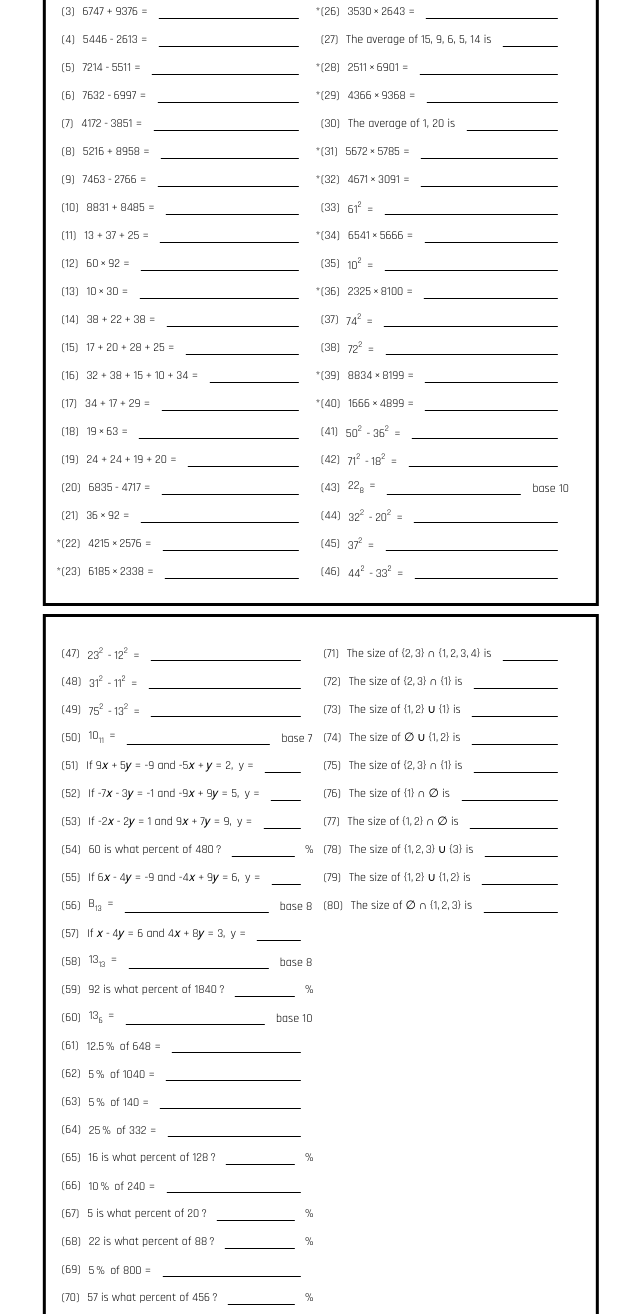
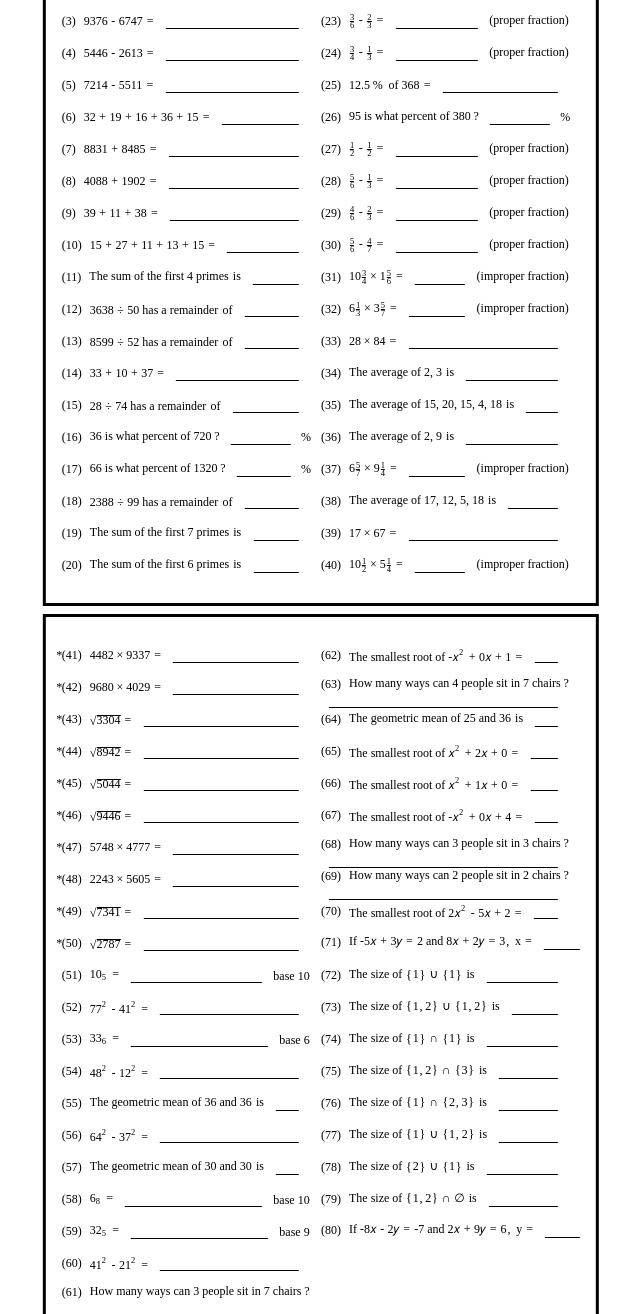
Before and after one commit to rockwillck/JamPack, a plain HTML site: page page.html in a window 1280 px wide. Shown: the part 122-1436 px from the top of the page, without its empty margins (344-984 px from the left). Drawn offline with Linux system fonts and the light colour scheme; no server answers.

Commit message:
improvements and new questions

```diff
--- a/app.js
+++ b/app.js
@@ -256,28 +256,156 @@ function gcf(a, b) {
         }
     }
 }
+
+function smallestRoot() {
+    a = Math.floor(random()*4) - 2
+    b = Math.floor(random()*4) - 2
+    c = Math.floor(random()*4) - 2
+    d = Math.floor(random()*4) - 2
+
+    // (ax + b)(cx + d) = acx^2 + (ad + bc)x + bd
+
+    a = a == 0 ? 1 : a
+    c = c == 0 ? 1 : c
+
+    return new Question(
+        `<mtext>The smallest root of&#xA0;</mtext><mn>${a*c < 0 ? "-" : ""}${Math.abs(a*c) == 1 ? "" : Math.abs(a*c)}</mn><msup><mi>x</mi><mn>2</mn></msup><mo>${a*d + b+c < 0 ? "-" : "+"}</mo><mn>${Math.abs(a*d + b*c)}</mn><mi>x</mi><mo>${b*d < 0 ? "-" : "+"}</mo><mn>${Math.abs(b*d)}</mn>`,
+        -b/a < -d/c ? reduceFraction(b, a) : reduceFraction(d, c)
+    )
+}
+
+function remainderOf() {
+    a = Math.floor(random()*10000)
+    b = Math.floor(random()*100)
+    return new Question(
+        `<mn>${a}</mn><mo>&#xf7;</mo><mn>${b}</mn><mtext>&#xA0;has a remainder</mtext>`,
+        a % b,
+        false,
+        "of"
+    )
+}
+
+function propXprop() {
+    a = Math.floor(random()*10) + 1
+    b = Math.floor(random()*5) + 1
+    c = Math.floor(random()*3) + b + 1
+    d = Math.floor(random()*10) + 1
+    e = Math.floor(random()*5) + 1
+    f = Math.floor(random()*3) + e + 1
+    return new Question(
+        `<mn>${a}</mn><mfrac><mn>${b}</mn><mn>${c}</mn></mfrac><mo>&#xd7;</mo><mn>${d}</mn><mfrac><mn>${e}</mn><mn>${f}</mn></mfrac>`,
+        reduceFraction((a*b*d*e),(c*f)),
+        false,
+        "=",
+        (a*b*d*e)/(c*f) % 1 == 0 ? "" : "(improper fraction)"
+    )
+}
+function fracMin() {
+    b = Math.floor(random()*5) + 1
+    c = Math.floor(random()*3) + b + 1
+    e = Math.floor(random()*5) + 1
+    f = Math.floor(random()*3) + e + 1
+    return new Question(
+        `<mfrac><mn>${b}</mn><mn>${c}</mn></mfrac><mo>-</mo><mfrac><mn>${e}</mn><mn>${f}</mn></mfrac>`,
+        reduceFraction(b*f - c*e, c*f),
+        false,
+        "=",
+        "(proper fraction)"
+    )
+}
 function reduceFraction(upper, lower) {
     if (upper == 0) {
         return "0"
     }
-    return `${Math.abs(upper)/gcf(Math.abs(upper), Math.abs(lower))*Math.sign(upper)/Math.sign(lower)}/${Math.abs(lower/gcf(Math.abs(upper), Math.abs(lower)))}`
-    // return `${upper}/${lower}`
+    num = Math.abs(upper)/gcf(Math.abs(upper), Math.abs(lower))*Math.sign(upper)/Math.sign(lower)
+    denom = Math.abs(lower/gcf(Math.abs(upper), Math.abs(lower)))
+    if (denom == 1) {
+        return num
+    }
+    return `${num}/${denom}`
+}
+const primes = [2, 3, 5, 7, 11, 13, 17, 19, 23, 29, 31, 37, 41, 43, 47, 53, 59, 61, 67, 71, 73, 79, 83, 89, 97]
+function prime1() {
+    num = Math.floor(random()*9) + 2
+    sum = 0
+    for (i = 0; i < num; i++) {
+        sum += primes[i]
+    }
+    return new Question(
+        `<mtext>The sum of the first&#xA0;</mtext><mn>${num}</mn><mtext>&#xA0;primes</mtext>`,
+        sum,
+        false,
+        "is"
+    )
+}
+function geomMean() {
+    twos1 = Math.floor(random()*3)
+    threes1 = Math.floor(random()*3)
+    fives1 = Math.floor(random()*Math.max(0, (3 - twos1 - threes1)))
+    sevens1 = Math.floor(random()*Math.max(0, (2 - twos1 - threes1 - fives1)))
+    twos2 = Math.floor(random()*3)
+    threes2 = Math.floor(random()*3)
+    fives2 = Math.floor(random()*Math.max(0, (3 - twos2 - threes2)))
+    sevens2 = Math.floor(random()*Math.max(0, (2 - twos2 - threes2 - fives2)))
+
+    twos2 += (twos2 + twos1) % 2 != 0 ? 1 : 0
+    threes1 += (threes2 + threes1) % 2 != 0 ? 1 : 0
+    fives2 += (fives2 + fives1) % 2 != 0 ? 1 : 0
+    sevens1 += (sevens2 + sevens1) % 2 != 0 ? 1 : 0
+
+    one = (2**twos1)*(3**threes1)*(5**fives1)*(7**sevens1)
+    two = (2**twos2)*(3**threes2)*(5**fives2)*(7**sevens2)
+    return new Question(
+        `<mtext>The geometric mean of&#xA0;</mtext><mn>${one}</mn><mtext>&#xA0;and&#xA0;</mtext><mn>${two}</mn>`,
+        Math.sqrt(one*two),
+        false,
+        "is"
+    )
+}
+
+function factorial(n) {
+    prod = 1
+    for (i = 0; i < n; i++) {
+        prod *= i + 1
+    }
+    return prod
+}
+function choose(n, k) {
+    return factorial(n)/(factorial(n - k)*factorial(k))
+}
+
+function choose1() {
+    a = Math.floor(random()*5)+2
+    b = a + Math.floor(random()*5)
+    return new Question(
+        `<mtext>How many ways can&#xA0;</mtext><mn>${a}</mn><mtext>&#xA0;people sit in&#xA0;</mtext><mn>${b}</mn><mtext>&#xA0;chairs</mtext>`,
+        choose(b, a)*factorial(a),
+        false,
+        "?"
+    )
 }
 
 const questionTypes = [
     addTwo,
     subtractTwo,
     addMultiple,
+    prime1,
+    remainderOf,
+    percentOf,
+    percentOf2,
+    fracMin,
     mutiplyTwoDiff,
+    propXprop,
     average,
     multiplyTwoLarge,
     sqrt,
     squared,
     diffTwoSquares,
     baseConversion,
+    geomMean,
+    smallestRoot,
+    choose1,
     twoLinear,
-    percentOf,
-    percentOf2,
     setUnion,
     setIntersection
 ]
@@ -305,6 +433,6 @@ for (let i = 1; i <= 80; i++) {
 function fillColumn(num, col) {
     let sectorSize = 10
     let q = questionTypes[Math.floor((Math.ceil(num/sectorSize) - 1)/(80/sectorSize)*questionTypes.length + random()*sectorSize/80*questionTypes.length)]()
-    let newStuff = `<p class="question ${q.range ? "special" : ""}" id="q${num}">(${num}) <math xmlns="http://www.w3.org/1998/Math/MathML">${q.text}<mo>${q.equality}</mo></math><u><math><mn class="${answers ? 'key' : 'notKey'}">${q.getAnswer()}</mn></math></u><math><mo class="unit">${q.unit}</mo></math></p>`
+    let newStuff = `<p class="question ${q.range ? "special" : ""}" id="q${num}">(${num}) <math class="questionText">${q.text}<mo>${q.equality}</mo></math><u><math><mn class="${answers ? 'key' : 'notKey'}">${q.getAnswer()}</mn></math></u><math><mo class="unit">${q.unit}</mo></math></p>`
     col.innerHTML += newStuff
 }
--- a/index.css
+++ b/index.css
@@ -4,6 +4,7 @@ body {
     font-family: "Rajdhani", sans-serif;
     background-color: wheat;
     overflow: hidden;
+
 }
 .hero {
     position: absolute;
--- a/style.css
+++ b/style.css
@@ -1,7 +1,7 @@
 @import url('https://fonts.googleapis.com/css2?family=Rajdhani:wght@300;400;500;600;700&display=swap');
 
 body {
-    font-family: "Rajdhani", sans-serif;
+	font-family: 'Times New Roman', Times, serif;
 	margin: 0;
 }
 a {
@@ -39,6 +39,7 @@ a:active {
 .page > h1 {
 	margin: 0;
 	padding: 0;
+    font-family: "Rajdhani", sans-serif;
 }
 .pages {
 	position: absolute;
@@ -48,7 +49,7 @@ a:active {
 }
 
 p {
-	height: 2vmin;
+	height: 2.5vmin;
 }
 .special {
 	position: relative;
@@ -73,7 +74,7 @@ p {
 		border: none;
 	}
 	p {
-		height: calc(2/90*100vh);
+		height: calc(2.5/90*100vh);
 	}
 	.special::before {
 		left: calc(-0.7/(8.5/11*90)*100vw);
@@ -112,11 +113,18 @@ p {
 	flex-direction: row;
 	align-items: center;
 	box-sizing: border-box;
+	flex-wrap: wrap;
 }
 .question > math {
 	margin-left: 1vmin;
 	font-size: inherit;
 	font-family: inherit;
+
+}
+.questionText {
+}
+.questionText > mo {
+	margin: 0.1vmin;
 }
 .question > u {
 	width: 100%;
@@ -125,6 +133,7 @@ p {
 	flex: 1;
 	border-width: 0.15vmin;
 	margin-left: 1vmin;
+	text-align: center;
 }
 .question > math >.unit {
 	margin-right: 1vmin;
```
